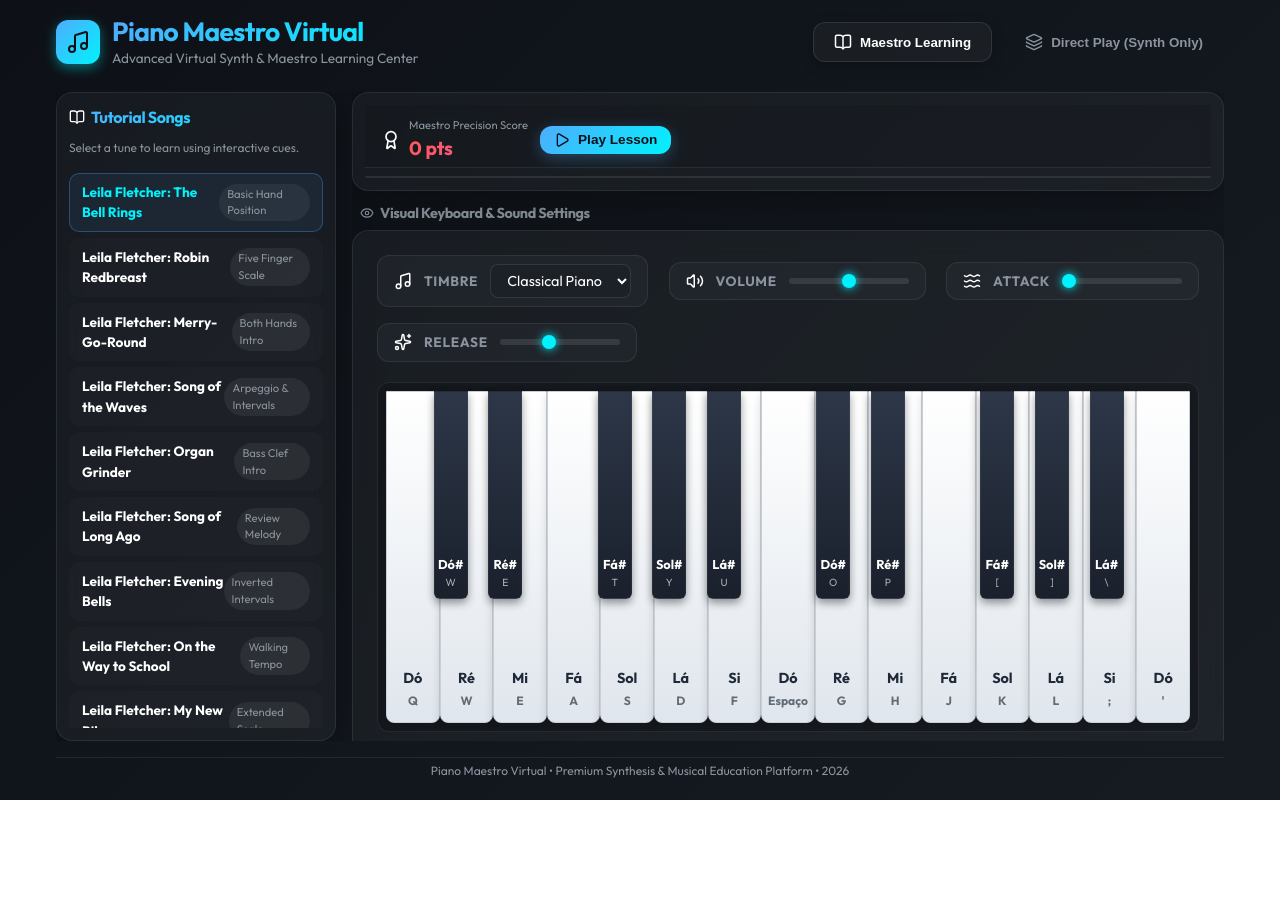
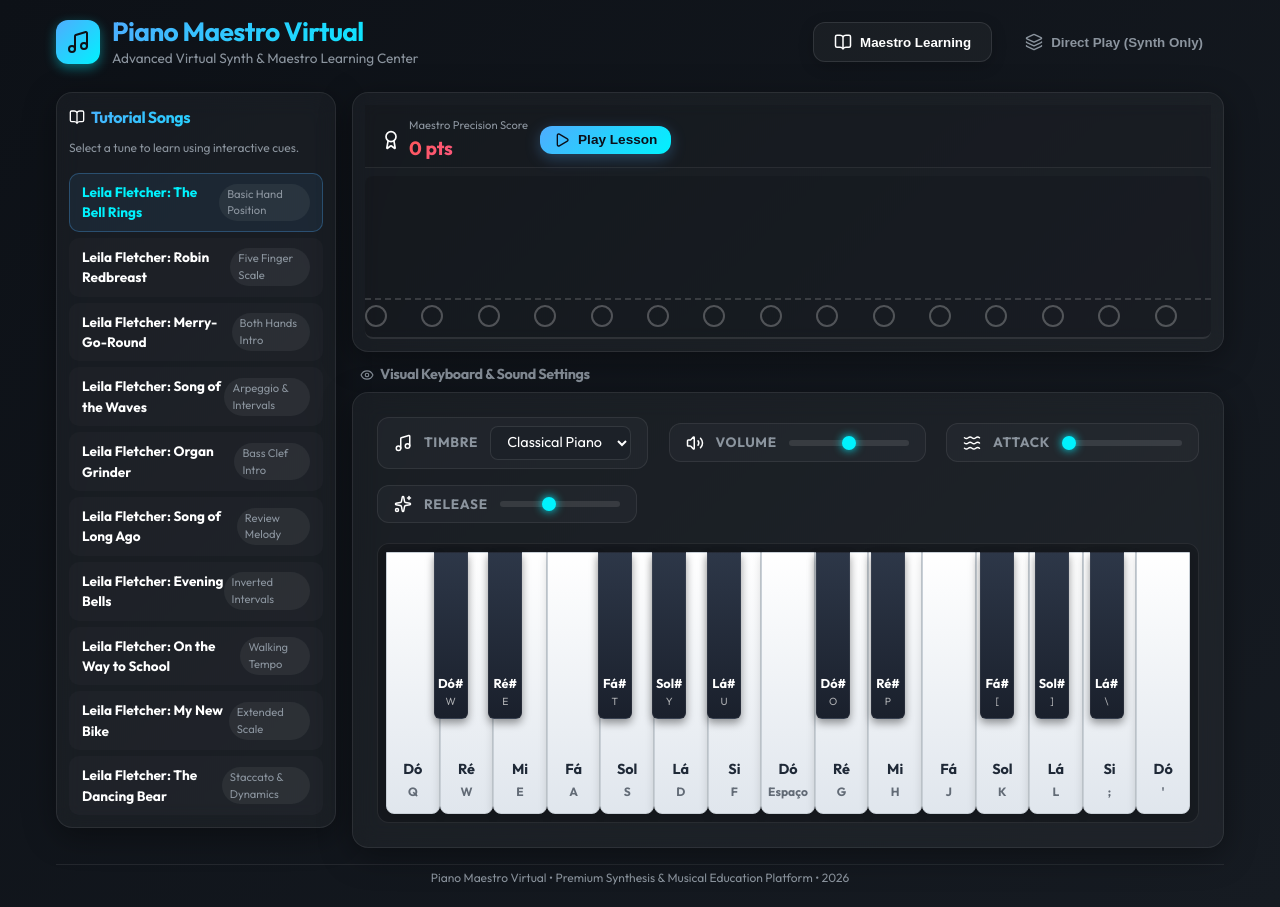
Before and after one commit to Zsubzeroz/Piano-Maestro-Virtual, a React (Vite) app: page / in a window 1280 px wide. Before the commit the page ends 800 px from the top, so only its background shows below. Built offline with nearby package versions, Linux system fonts and the light colour scheme.

Commit message:
Fix layout clipping issues

```diff
--- a/src/App.css
+++ b/src/App.css
@@ -3,13 +3,12 @@
 .app-container {
   max-width: 1200px;
   width: 100%;
-  height: 100vh;
+  min-height: 100vh;
   margin: 0 auto;
   padding: 16px;
   display: flex;
   flex-direction: column;
   gap: 16px;
-  overflow: hidden;
 }
 
 .app-header {
@@ -143,7 +142,7 @@
 .piano-keyboard-wrapper {
   position: relative;
   width: 100%;
-  height: 350px;
+  height: 280px;
   background: rgba(0, 0, 0, 0.2);
   border-radius: 12px;
   padding: 8px;
@@ -286,7 +285,7 @@
   background: rgba(0, 0, 0, 0.25);
   border-radius: 12px;
   border: 1px solid var(--glass-border);
-  height: 380px;
+  height: 320px;
   display: flex;
   flex-direction: column;
   position: relative;
--- a/src/App.jsx
+++ b/src/App.jsx
@@ -122,7 +122,7 @@ export default function App() {
   };
 
   return (
-    <div className="app-container" style={{ height: '100vh', display: 'flex', flexDirection: 'column' }}>
+    <div className="app-container" style={{ minHeight: '100vh', display: 'flex', flexDirection: 'column' }}>
       {/* Header */}
       <header className="app-header">
         <div className="logo-section">
@@ -157,7 +157,7 @@ export default function App() {
       </header>
 
       {/* Main Two-Column Content Layout */}
-      <div style={{ display: 'flex', flex: 1, gap: 16, minHeight: 0, overflow: 'hidden' }}>
+      <div style={{ display: 'flex', flex: 1, gap: 16, minHeight: 0 }}>
         {/* Left column sidebar for tutorial songs */}
         <div className="glass-panel" style={{ width: '280px', height: '100%', display: 'flex', flexDirection: 'column', gap: 8, padding: 12, overflow: 'hidden' }}>
           <h3 className="text-gradient" style={{ marginBottom: 2, display: 'flex', alignItems: 'center', gap: 6, fontSize: '1rem' }}>
@@ -184,7 +184,7 @@ export default function App() {
         </div>
 
         {/* Right column with Maestro & Keyboard */}
-        <main style={{ flex: 1, display: 'flex', flexDirection: 'column', gap: 12, overflow: 'hidden' }}>
+        <main style={{ flex: 1, display: 'flex', flexDirection: 'column', gap: 12 }}>
           {activeTab === 'maestro' ? (
             <MaestroMode pianoNotePlayed={lastNotePlayed} selectedSong={selectedSong} />
           ) : (
--- a/src/index.css
+++ b/src/index.css
@@ -23,14 +23,13 @@ body {
   font-family: var(--font-family);
   background: var(--bg-gradient);
   color: var(--text-primary);
-  height: 100vh;
-  overflow: hidden;
+  min-height: 100vh;
   line-height: 1.5;
   -webkit-font-smoothing: antialiased;
 }
 
 #root {
-  height: 100vh;
+  min-height: 100vh;
   display: flex;
   flex-direction: column;
 }
```
